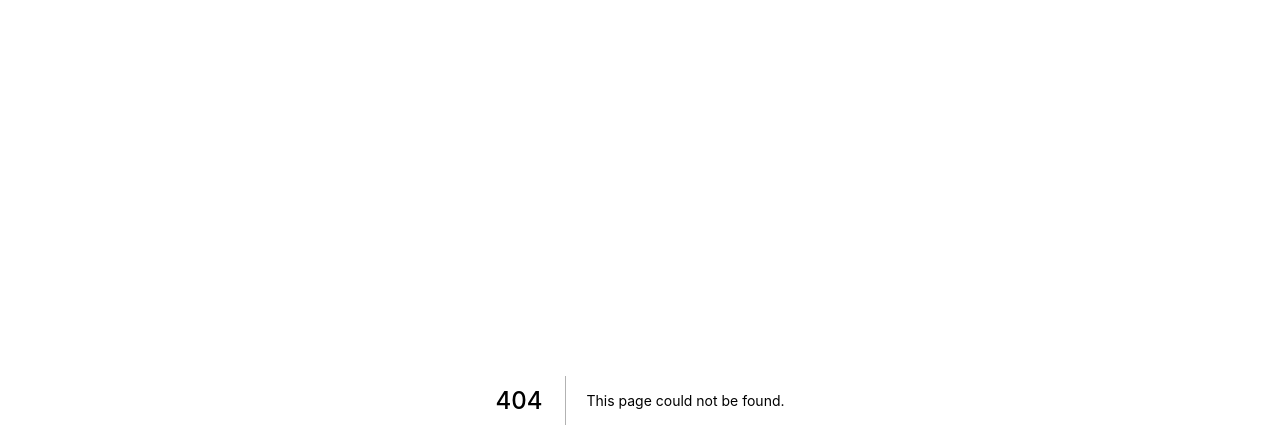
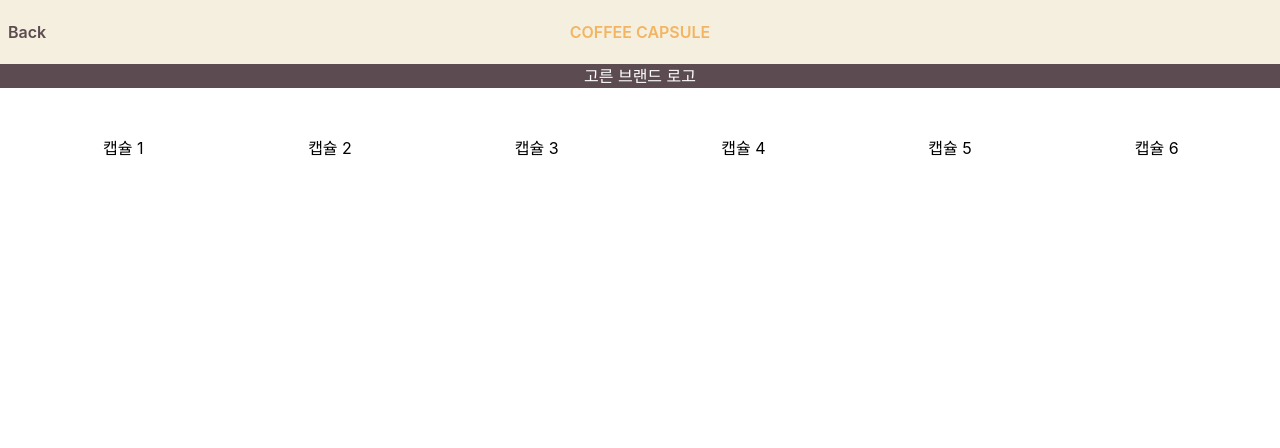
Before and after one commit to jss8882/Fokee, a Next.js app: page /search/1 in a window 1280 px wide. Before the commit this address had no page. Shown: the top 448 px of the page. Built offline with nearby package versions, Linux system fonts and the light colour scheme.

Commit message:
search page 분리

```diff
--- a/package.json
+++ b/package.json
@@ -19,6 +19,7 @@
     "react-dom": "^18.1.0",
     "react-hook-form": "^7.31.3",
     "react-icons": "^4.7.1",
+    "react-router-dom": "^6.5.0",
     "react-toastify": "^9.1.1",
     "reactstrap": "^9.1.5",
     "use-callback": "^1.0.4",
--- /dev/null
+++ b/pages/search/[id].tsx
@@ -0,0 +1,56 @@
+import { useRouter } from "next/router";
+
+export default function Detail(){
+    const router = useRouter();
+    console.log(router)
+    return (
+        <div>
+        <div className="bg-[#F5EFDF] flex justify-between">
+            <button
+                className="text-[#5C4B51] px-2 my-5 font-semibold"
+            >Back</button>
+            <label className="text-[#F3B562] px-2 my-5 font-semibold">
+                COFFEE CAPSULE
+            </label>
+            <a className="text-[#F5EFDF] px-2 my-5 font-semibold">
+                Back</a>
+        </div>
+        <div className="bg-[#5C4B51] text-[#FFFFFF] flex justify-center h-50">
+            고른 브랜드 로고
+        </div>
+        <div className="grid grid-cols-6 gap-y-10 py-5 mx-5 justify-items-center">
+            <button
+                className="bg-[#ffffff] w-20 h-20 rounded-full">
+                캡슐 1
+            </button>
+            <button
+                className="bg-[#ffffff] w-20 h-20 rounded-full">
+                캡슐 2
+            </button>
+            <button
+                className="bg-[#ffffff] w-20 h-20 rounded-full">
+                캡슐 3
+            </button>
+            <button
+                className="bg-[#ffffff] w-20 h-20 rounded-full">
+                캡슐 4
+            </button>
+            <button
+                className="bg-[#ffffff] w-20 h-20 rounded-full">
+                캡슐 5
+            </button>
+            <a
+                onClick={()=>{
+                    if (confirm("제출하시겠습니까?") == true) {
+                        alert("제출되었습니다.")
+                        //카트로 넣고, 새페이지
+                    }
+                else alert("취소되었습니다.")}}
+                className="bg-[#ffffff] w-20 h-20 rounded-full flex justify-center items-center">
+                캡슐 6
+            </a>
+        </div>
+    </div>
+
+    )
+}
--- a/pages/search.tsx
+++ b/pages/search/index.tsx
@@ -4,6 +4,7 @@ import { useEffect, useState } from 'react';
 import Link from "next/link";
 import { Capsule } from '@prisma/client';
 import 'react-toastify/dist/ReactToastify.css';
+import { Navigate } from "react-router-dom";
 
 import { AiFillSetting } from 'react-icons/ai';
 
@@ -11,10 +12,16 @@ import { AiFillSetting } from 'react-icons/ai';
 type CapsuleBrand = "Ediya" | "Starbucks"
 
 const Search: NextPage = () => {
-    const [selectedBrand, setIsSelectedBrand] = useState<CapsuleBrand>("Ediya");
-    const [searhStep, setIsSearchStep] = useState(false);
     const [capsulesInlab, setCapsulesInlab] = useState<Capsule[]>([])
 
+    const submitSuccess = () => {
+        alert("제출되었습니다.")
+        return <Link href="/"/>;
+    }
+
+    const submitCancel = () => {
+
+    }
 
     useEffect(() => {
         console.log("now we fetch all capsule")
@@ -27,9 +34,8 @@ const Search: NextPage = () => {
                 setCapsulesInlab(data.capsules)
             })
 
+    }, [])
 
-
-    }, [])
 
     return (
         <div className="w-full h-full bg-[#F5EFDF]">
@@ -50,7 +56,6 @@ const Search: NextPage = () => {
                 >FOKEE
                 </a>
             </Link>
-            {!searhStep ? (
                 <div>
                     <div className="bg-[#F5EFDF] flex justify-center">
                         <label className="text-[#F3B562] px-2 my-5 font-semibold">
@@ -59,22 +64,18 @@ const Search: NextPage = () => {
                     </div>
                     <div className="grid grid-cols-3 gap-y-10 py-5 mx-5 justify-items-center">
                         <button
-                            onClick={() => setIsSearchStep(true)}
                             className="bg-[#F3B562] w-40 h-40 rounded-full">
                             브랜드 1
                         </button>
                         <button
-                            onClick={() => setIsSearchStep(true)}
                             className="bg-[#8CBEB1] w-40 h-40 rounded-full">
                             브랜드 2
                         </button>
                         <button
-                            onClick={() => setIsSearchStep(true)}
                             className="bg-[#EF6061] w-40 h-40 rounded-full">
                             브랜드 3
                         </button>
                         <button
-                            onClick={() => setIsSearchStep(true)}
                             className="bg-[#EF6061] w-40 h-40 rounded-full">
                             브랜드 4
                         </button>
@@ -83,52 +84,6 @@ const Search: NextPage = () => {
                         </button>
                     </div>
                 </div>
-            ) : (
-                <div>
-                    <div className="bg-[#F5EFDF] flex justify-between">
-                        <button
-                            onClick={() => setIsSearchStep(false)}
-                            className="text-[#5C4B51] px-2 my-5 font-semibold"
-                        >Back</button>
-                        <label className="text-[#F3B562] px-2 my-5 font-semibold">
-                            COFFEE CAPSULE
-                        </label>
-                        <a className="text-[#F5EFDF] px-2 my-5 font-semibold">
-                            Back</a>
-                    </div>
-                    <div className="bg-[#5C4B51] text-[#FFFFFF] flex justify-center h-50">
-                        고른 브랜드 로고
-                    </div>
-                    <div className="grid grid-cols-6 gap-y-10 py-5 mx-5 justify-items-center">
-                        <button
-                            className="bg-[#ffffff] w-20 h-20 rounded-full">
-                            캡슐 1
-                        </button>
-                        <button
-                            className="bg-[#ffffff] w-20 h-20 rounded-full">
-                            캡슐 2
-                        </button>
-                        <button
-                            className="bg-[#ffffff] w-20 h-20 rounded-full">
-                            캡슐 3
-                        </button>
-                        <button
-                            className="bg-[#ffffff] w-20 h-20 rounded-full">
-                            캡슐 4
-                        </button>
-                        <button
-                            className="bg-[#ffffff] w-20 h-20 rounded-full">
-                            캡슐 5
-                        </button>
-                        <button
-                            className="bg-[#ffffff] w-20 h-20 rounded-full">
-                            캡슐 6
-                        </button>
-                    </div>
-                </div>
-                /*알람 모달 UI*/
-            )
-            }
         </div>
     );
 }
```
Also changed, not shown: 2 other files (tests, documents, lock files or other folders).
